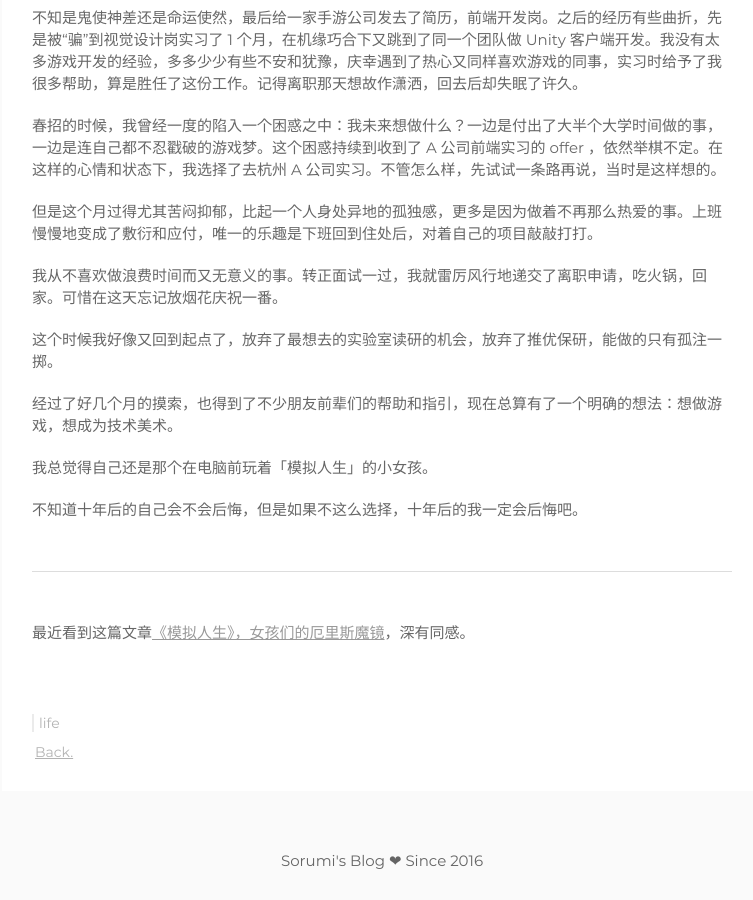
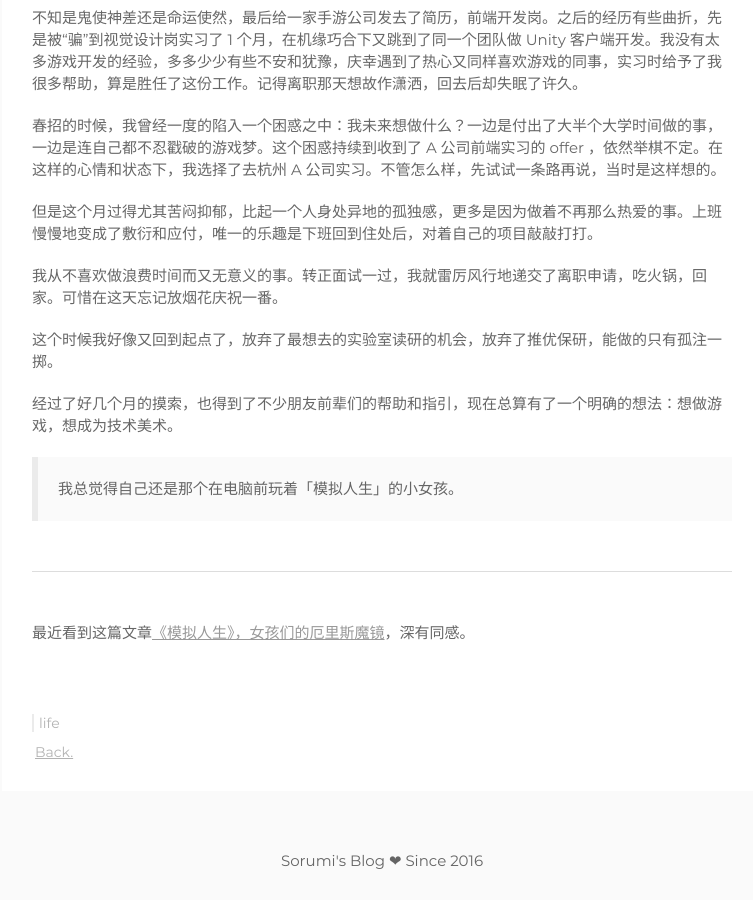
Before and after one commit to Sorumi/Sorumi.xyz, a Jekyll site: the page built from _posts/posts/2018-09-06-decision.md, in a window 1280 px wide and 900 px high, scrolled down 2222 px. Shown: the whole window, without its empty margins (258-1011 px from the left). Built offline with Jekyll 4.4.1, drawn with Linux system fonts in a browser that asks for light colours; comment, search, counter and statistics services are not loaded.

Commit message:
update post

```diff
--- a/_posts/posts/2018-09-06-decision.md
+++ b/_posts/posts/2018-09-06-decision.md
@@ -74,9 +74,7 @@ comments: true
 
 经过了好几个月的摸索，也得到了不少朋友前辈们的帮助和指引，现在总算有了一个明确的想法：想做游戏，想成为技术美术。
 
-我总觉得自己还是那个在电脑前玩着「模拟人生」的小女孩。
-
-不知道十年后的自己会不会后悔，但是如果不这么选择，十年后的我一定会后悔吧。
+> 我总觉得自己还是那个在电脑前玩着「模拟人生」的小女孩。
 
 
 
--- a/about/index.html
+++ b/about/index.html
@@ -17,7 +17,7 @@ title: About
         </p> -->
     </div>
     <div class="about-description">
-        <p>Tech Artist</p><br>
+        <p>Technical Artist</p><br>
         <p>过期 JK</p><p>宅舞</p><p>乙女ゲーム</p><br>
         <p>音游已退坑</p><p>太鼓の達人</p><p>Jubeat</p><p>Dance Evolution</p><p>Maimai</p><br>
         <p>The Sims</p><p>アトリエ</p><p>金色のコルダ</p><br>
```
